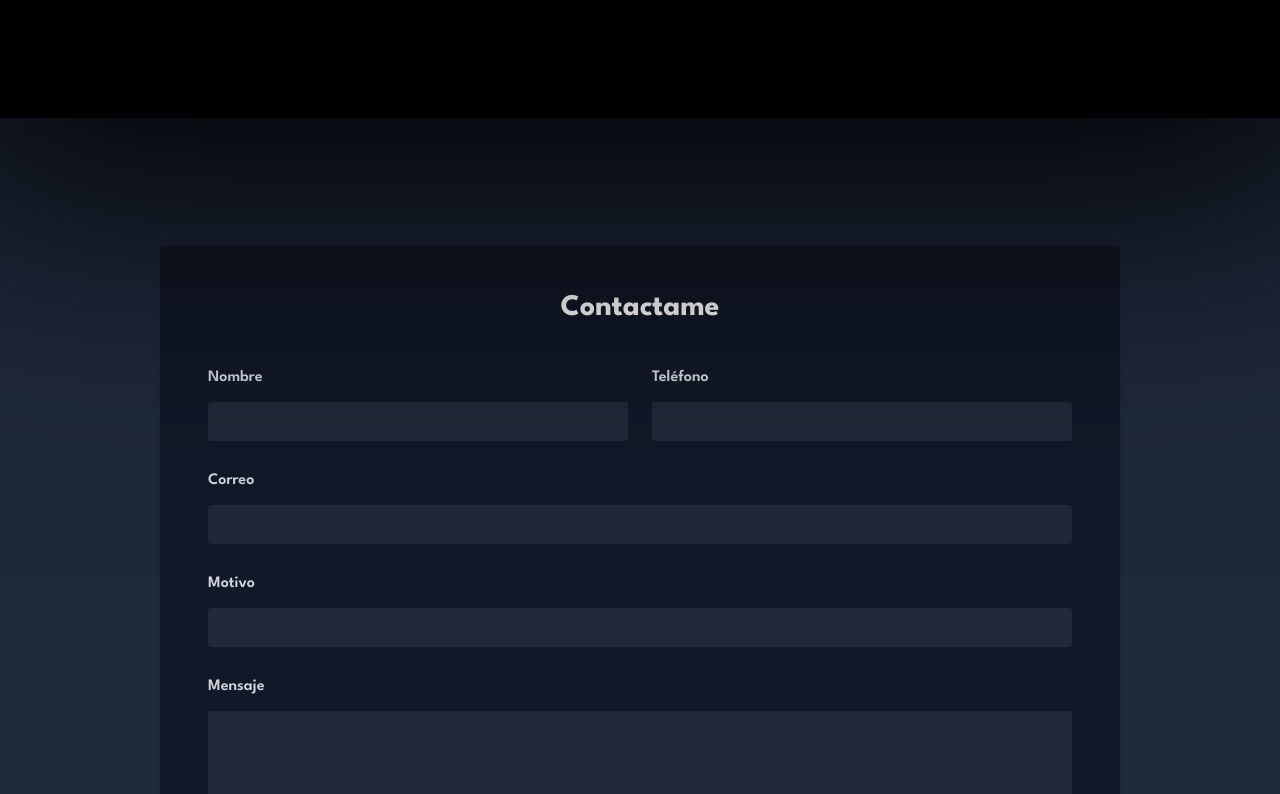
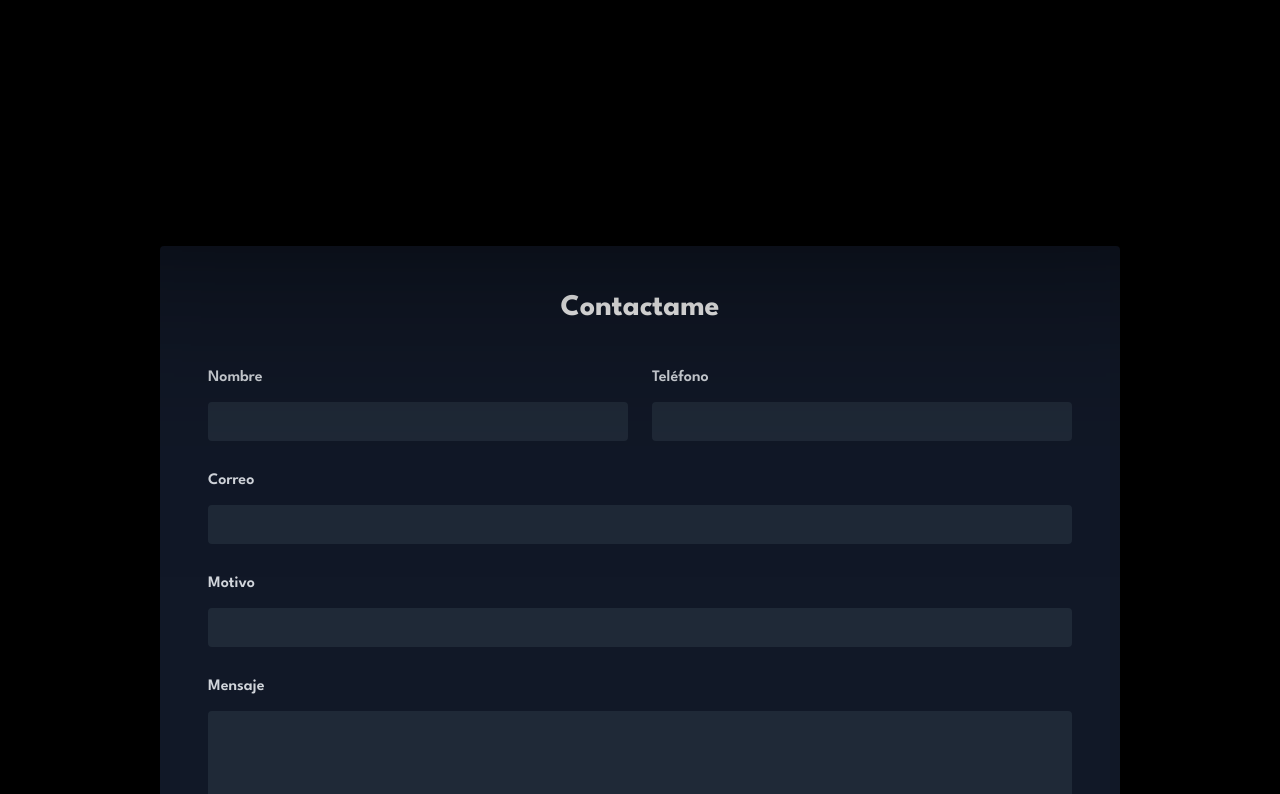
Before and after one commit to JoniMeichtry11/Meichtech-proyect, an Angular app: page / in a window 1280 px wide. Shown: the part 1986-2780 px from the top of the page. Built offline with nearby package versions, Linux system fonts and the light colour scheme.

Commit message:
fix: remove background in contact us

```diff
--- a/src/app/components/contact-us/contact-us.component.html
+++ b/src/app/components/contact-us/contact-us.component.html
@@ -1,4 +1,4 @@
-<div class="w-full py-32 bg-slate-800 ">
+<div class="w-full py-32">
   <div class="max-w-5xl mx-auto px-6 sm:px-6 lg:px-8">
     <div class="bg-gray-900 w-full shadow rounded p-8 sm:p-12">
       <p class="text-3xl font-bold leading-7 text-center text-white">
```
